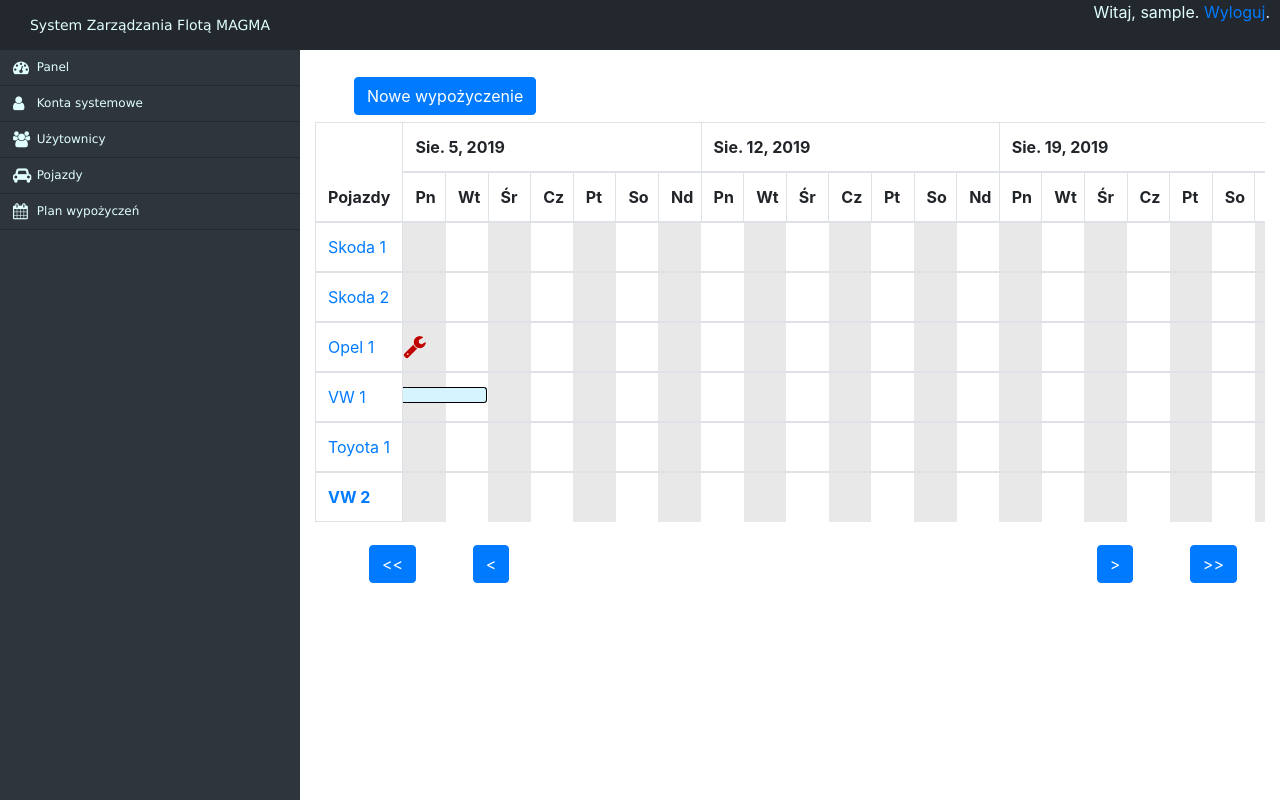
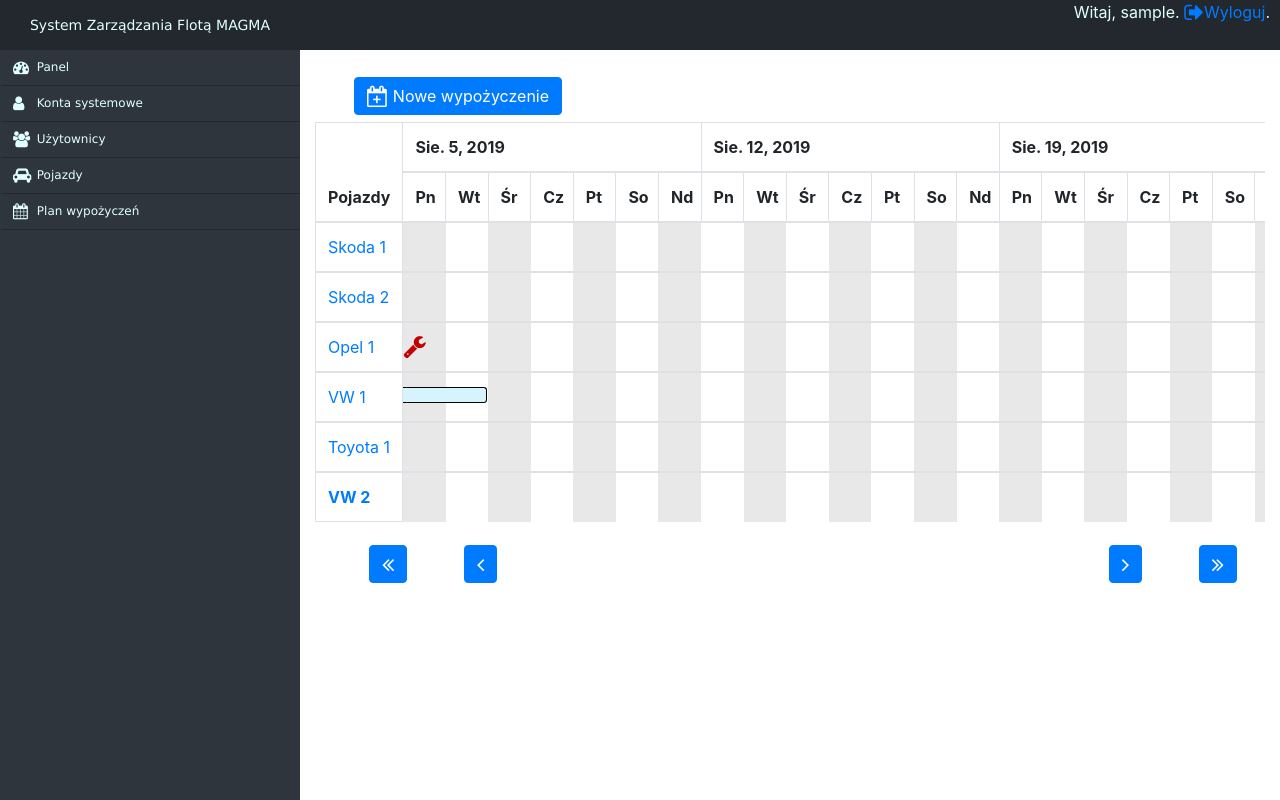
Before and after one commit to Delor4/Fleet_mng, a Django app: page /week/ in a window 1280 px wide. Run offline with Django 3.2, Linux system fonts and the light colour scheme; the visitor is signed in with stand-in values (Sample User, id 1); data comes from the database, SQL or seed files in the repository; lists and menus that the app fills with data are empty; parts of the project's set-up code (start-up, migrations or seed data) failed here and were passed over; some libraries are stand-ins or nearby versions.

Commit message:
icons hell

```diff
--- a/fleet_mng/templates/fleet_mng/_base.html
+++ b/fleet_mng/templates/fleet_mng/_base.html
@@ -3,7 +3,7 @@
 <head>
     <meta charset="utf-8">
     <meta name="viewport" content="width=device-width, initial-scale=1, shrink-to-fit=no">
-    <link href="//maxcdn.bootstrapcdn.com/font-awesome/4.2.0/css/font-awesome.min.css" rel="stylesheet">
+    <link href="//maxcdn.bootstrapcdn.com/font-awesome/4.7.0/css/font-awesome.min.css" rel="stylesheet">
     {% load static %}
     <link rel="shortcut icon" href="{% static 'fleet_mng/favicon-32x32.png' %}"/>
     <link rel="stylesheet" type="text/css" href="{% static 'css/bootstrap.min.css' %}">
--- a/fleet_mng/templates/fleet_mng/_form_generic.html
+++ b/fleet_mng/templates/fleet_mng/_form_generic.html
@@ -3,6 +3,6 @@
 <form method="post" novalidate>
     {% csrf_token %}
     {{ form|crispy }}
-    <button type="submit" class="btn btn-success">Zapisz</button>
-    <a href="{% url 'fleet_mng:week' %}" class="btn"><button class="btn btn-primary btn-xs" type="button">Anuluj</button></a>
+    <button type="submit" class="btn btn-success"><i class="fa fa-check fa-lg"></i> Zapisz</button>
+    <a href="{% url 'fleet_mng:week' %}" class="btn"><button class="btn btn-primary btn-xs" type="button"><i class="fa fa-undo fa-lg"></i> Anuluj</button></a>
 </form>
--- a/fleet_mng/templates/fleet_mng/_userbar.html
+++ b/fleet_mng/templates/fleet_mng/_userbar.html
@@ -1,7 +1,7 @@
 <div id="userbar" class="top-bar">
     {% if user.is_authenticated %}
-    <p style="user-ticket">Witaj, {{ user.username }}. <a href="{% url 'logout' %}">Wyloguj</a>.</p>
+    <p style="user-ticket">Witaj, {{ user.username }}. <a href="{% url 'logout' %}"><i class="fa fa-sign-out fa-lg"></i>Wyloguj</a>.</p>
     {% else %}
-    <p style="user-ticket">Witaj nieznajomy. <a href="{% url 'login' %}">Zaloguj się</a>.</p>
+    <p style="user-ticket">Witaj nieznajomy. <a href="{% url 'login' %}"><i class="fa fa-sign-in fa-lg"></i>Zaloguj się</a>.</p>
     {% endif %}
 </div>
--- a/fleet_mng/templates/fleet_mng/index.html
+++ b/fleet_mng/templates/fleet_mng/index.html
@@ -5,6 +5,6 @@
 {% if user.is_authenticated %}
 <p>Przejdź do <a href="{% url 'fleet_mng:week' %}"><i class="fa fa-calendar fa-lg"></i> planu wypożyczeń</a></p>
 {% else %}
-<p><a href="{% url 'login' %}"><button type="submit" class="btn btn-primary">Zaloguj się</button></a></p>
+<p><a href="{% url 'login' %}"><button type="submit" class="btn btn-primary"><i class="fa fa-sign-in fa-lg"></i> Zaloguj się</button></a></p>
 {% endif %}
 {% endblock %}
--- a/fleet_mng/templates/fleet_mng/rent.html
+++ b/fleet_mng/templates/fleet_mng/rent.html
@@ -2,7 +2,7 @@
 {% extends "fleet_mng/_base.html" %}
 {% block content %}
 {% load static %}
-<a href="{% url 'fleet_mng:week' %}"><button class="btn btn-primary btn-sm" type="button"><</button></a><br>
+<a href="{% url 'fleet_mng:week' %}"><button class="btn btn-primary btn-sm" type="button"><i class="fa fa-angle-left fa-lg"></i></button></a><br>
 Od <b>{{ rent.from_date }}</b> do <b>{{ rent.to_date }}</b><br>
 <b>Pojazd: </b><a href="{% url 'fleet_mng:vehicle' rent.vehicle.id %}">{{ rent.vehicle }}</a><br>
     {%if rent.rented == 1 %} (użytkowany{%if rent.is_not_bring_back %} po terminie{% endif %}){% endif %}<br>
--- a/fleet_mng/templates/fleet_mng/renter.html
+++ b/fleet_mng/templates/fleet_mng/renter.html
@@ -3,7 +3,7 @@
 {% block content %}
 {% load static %}
 <a href="{% url 'fleet_mng:renters' %}">
-    <button class="btn btn-primary btn-sm" type="button"><</button>
+    <button class="btn btn-primary btn-sm" type="button"><i class="fa fa-angle-left fa-lg"></i></button>
 </a>
 <div class="container">
     <div class="row">
@@ -42,7 +42,7 @@
     {% csrf_token %}
     <input type=hidden name="delete" value="{% if renter.deleted == 1 %}0{% else %}1{% endif %}"/>
     <input type=hidden name="confirm" value="0"/>
-    <button type="submit" class="btn btn-primary">{% if renter.deleted == 1 %}Przywróć{% else %}Usuń{% endif %}</button>
+    <button type="submit" class="btn btn-primary">{% if renter.deleted == 1 %}<i class="fa fa-user-plus fa-lg"></i> Przywróć{% else %}<i class="fa fa-user-times fa-lg"></i> Usuń{% endif %}</button>
     </form>
     {% endif %}
 </div>
--- a/fleet_mng/templates/fleet_mng/renters.html
+++ b/fleet_mng/templates/fleet_mng/renters.html
@@ -1,10 +1,10 @@
 {# Wyświetlenie listy wypożyczających #}
 {% extends "fleet_mng/_base.html" %}
 {% block content %}
-<a href="{% url 'fleet_mng:week' %}"><button class="btn btn-primary btn-sm" type="button"><</button></a><br>
+<a href="{% url 'fleet_mng:week' %}"><button class="btn btn-primary btn-sm" type="button"><i class="fa fa-angle-left fa-lg"></i></button></a><br>
 {% if perms.fleet_mng.add_renter %}
 <a href="{% url 'fleet_mng:renter_new' %}" class="btn">
-  <button class="btn btn-primary btn-sm" type="button">Nowy wypożyczający</button>
+  <button class="btn btn-primary btn-sm" type="button"><i class="fa fa-user-plus fa-lg"></i> Nowy wypożyczający</button>
 </a>
 {% endif %}
 {% if renter_list %}
--- a/fleet_mng/templates/fleet_mng/user.html
+++ b/fleet_mng/templates/fleet_mng/user.html
@@ -2,7 +2,7 @@
 {% extends "fleet_mng/_base.html" %}
 {% block content %}
 <a href="{% url 'fleet_mng:users' %}">
-    <button class="btn btn-primary btn-sm" type="button"><</button>
+    <button class="btn btn-primary btn-sm" type="button"><i class="fa fa-angle-left fa-lg"></i></button>
 </a>
 <div class="container">
     <div class="row">
--- a/fleet_mng/templates/fleet_mng/users.html
+++ b/fleet_mng/templates/fleet_mng/users.html
@@ -4,7 +4,7 @@
 
 {% if perms.auth.add_user %}
 <a href="{% url 'fleet_mng:user_new' %}" class="btn">
-    <button class="btn btn-primary btn-xs" type="button">Nowy użytkownik</button>
+    <button class="btn btn-primary btn-xs" type="button"><i class="fa fa-user-plus fa-lg"></i> Nowy użytkownik</button>
 </a>
 {% endif %}
 
--- a/fleet_mng/templates/fleet_mng/vehicle.html
+++ b/fleet_mng/templates/fleet_mng/vehicle.html
@@ -3,7 +3,7 @@
 {% block content %}
 {% load static %}
 <a href="{% url 'fleet_mng:vehicles' %}">
-    <button class="btn btn-primary btn-sm" type="button"><</button>
+    <button class="btn btn-primary btn-sm" type="button"><i class="fa fa-angle-left fa-lg"></i></button>
 </a><br>
 <div class="container">
     <div class="table-responsive">
--- a/fleet_mng/templates/fleet_mng/vehicles.html
+++ b/fleet_mng/templates/fleet_mng/vehicles.html
@@ -1,10 +1,10 @@
 {# Wyświetlenie listy pojazdów #}
 {% extends "fleet_mng/_base.html" %}
 {% block content %}
-<a href="{% url 'fleet_mng:week' %}"><button class="btn btn-primary btn-sm" type="button"><</button></a><br>
+<a href="{% url 'fleet_mng:week' %}"><button class="btn btn-primary btn-sm" type="button"><i class="fa fa-angle-left fa-lg"></i></button></a><br>
 {% if perms.fleet_mng.add_vehicle %}
 <a href="{% url 'fleet_mng:vehicle_new' %}" class="btn">
-  <button class="btn btn-primary btn-sm" type="button">Nowy pojazd</button>
+  <button class="btn btn-primary btn-sm" type="button"><i class="fa fa-plus fa-lg"></i> Nowy pojazd</button>
 </a>
 {% endif %}
 {% if vehicle_list %}
--- a/fleet_mng/templates/fleet_mng/week.html
+++ b/fleet_mng/templates/fleet_mng/week.html
@@ -6,7 +6,7 @@
 {% block content %}
 {% if perms.fleet_mng.add_rent %}
 <a href="{% url 'fleet_mng:rent_form' %}" class="btn">
-    <button class="btn btn-primary btn-xs" type="button">Nowe wypożyczenie</button>
+    <button class="btn btn-primary btn-xs" type="button"><i class="fa fa-calendar-plus-o fa-lg"></i> Nowe wypożyczenie</button>
 </a>
 {% endif %}
 <div class="table-responsive">
@@ -18,24 +18,24 @@
     <a href="{% url 'fleet_mng:week_date' nav.prev_week.year nav.prev_week.month nav.prev_week.day %}"
        class="btn week_nav prev_week"
        data-nav_target="{% url 'fleet_mng:ajax_week_date' nav.prev_week.year nav.prev_week.month nav.prev_week.day %}">
-        <button type="button" class="btn btn-primary btn-xs"><<</button>
+        <button type="button" class="btn btn-primary btn-xs"><i class="fa fa-angle-double-left fa-lg"></i></button>
     </a>
     <a href="{% url 'fleet_mng:week_date' nav.prev.year nav.prev.month nav.prev.day %}"
        class="btn week_nav prev"
        data-nav_target="{% url 'fleet_mng:ajax_week_date' nav.prev.year nav.prev.month nav.prev.day %}">
-        <button type="button" class="btn btn-primary btn-xs"><</button>
+        <button type="button" class="btn btn-primary btn-xs"><i class="fa fa-angle-left fa-lg"></i></button>
     </a>
 </div>
 <div class="week_nav_next_buttons">
     <a href="{% url 'fleet_mng:week_date' nav.next.year nav.next.month nav.next.day %}"
        class="btn week_nav next"
        data-nav_target="{% url 'fleet_mng:ajax_week_date' nav.next.year nav.next.month nav.next.day %}">
-        <button type="button" class="btn btn-primary btn-xs">></button>
+        <button type="button" class="btn btn-primary btn-xs"><i class="fa fa-angle-right fa-lg"></i></button>
     </a>
     <a href="{% url 'fleet_mng:week_date' nav.next_week.year nav.next_week.month nav.next_week.day %}"
        class="btn week_nav next_week"
        data-nav_target="{% url 'fleet_mng:ajax_week_date' nav.next_week.year nav.next_week.month nav.next_week.day %}">
-        <button type="button" class="btn btn-primary btn-xs">>></button>
+        <button type="button" class="btn btn-primary btn-xs"><i class="fa fa-angle-double-right fa-lg"></i></button>
     </a>
 </div>
 <script src="{% static 'fleet_mng/week.js' %}"></script>
```
